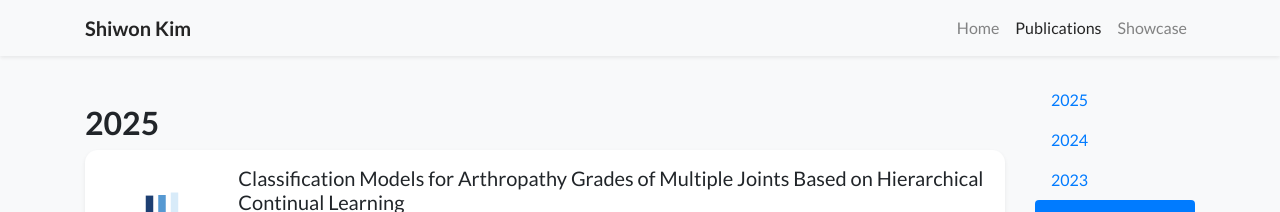
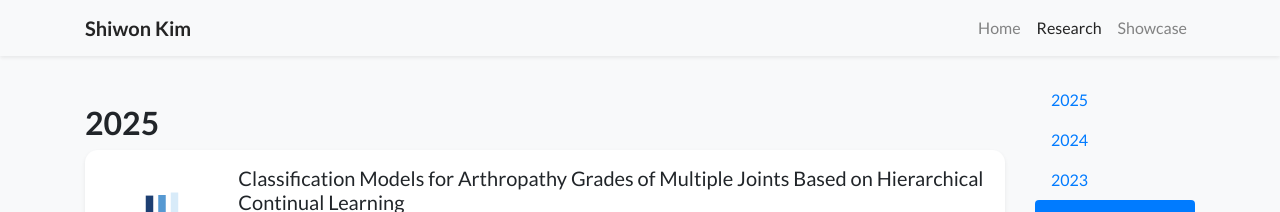
Before and after one commit to shiwonkim/shiwonkim.github.io, a Jekyll site: the page built from publications.html, in a window 1280 px wide. Shown: the top 212 px of the page. Built offline with Jekyll 4.4.1, drawn with Linux system fonts in a browser that asks for light colours; nearby versions of some CDN libraries; a style sheet for code colours, icons or effects is not loaded.

Commit message:
edit profile

```diff
--- a/_data/navigation.yml
+++ b/_data/navigation.yml
@@ -3,7 +3,7 @@ pages:
 #       For example, the `navbar_title` field in `showcase.html` is "Showcase" and the `name` field here should also be "Showcase"
 - name: Home
   url: /
-- name: Publications
+- name: Research
   url: /publications
 - name: Showcase
   url: /showcase
--- a/publications.html
+++ b/publications.html
@@ -1,7 +1,7 @@
 ---
 layout: default
 title : Publications
-navbar_title: Publications
+navbar_title: Research
 body_attr: >-
   data-spy="scroll" data-target="#navbar-year" data-offset="100"
 ---
```
